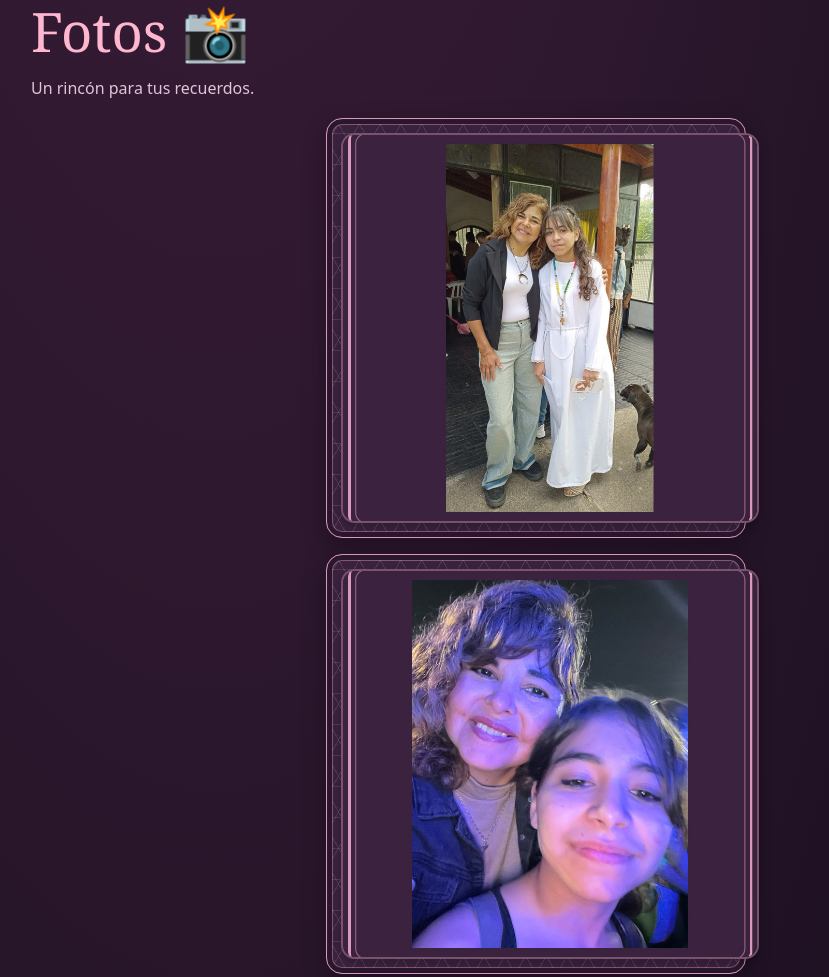
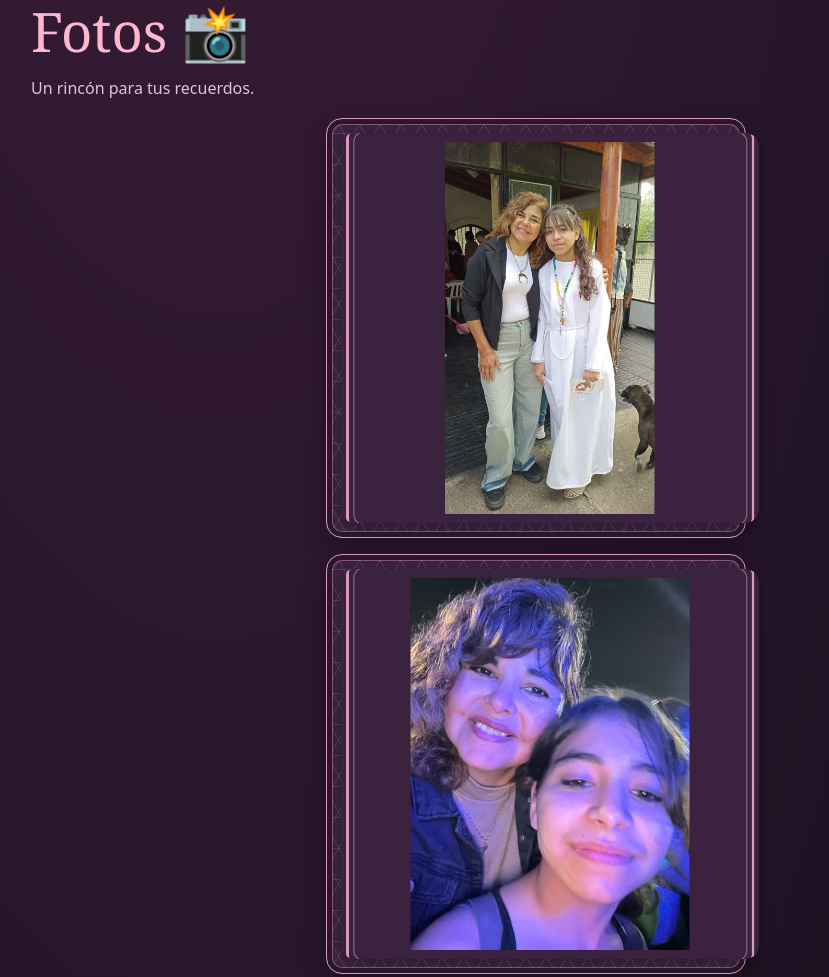
Before and after one commit to aaronacost25/regalo_keyla, a plain HTML site: page index.html in a window 1280 px wide. Shown: the part 2459-3436 px from the top of the page, without its empty margins (104-933 px from the left). Drawn offline with Linux system fonts and the light colour scheme.

Commit message:
Quitar marco doble en fotos

```diff
--- a/index.html
+++ b/index.html
@@ -448,7 +448,6 @@
       object-fit: cover;
       border-radius: 14px;
       box-shadow: 0 4px 12px rgba(0,0,0,0.25);
-      border: 2px solid var(--borde);
     }
 
     .galeria figcaption {
```
